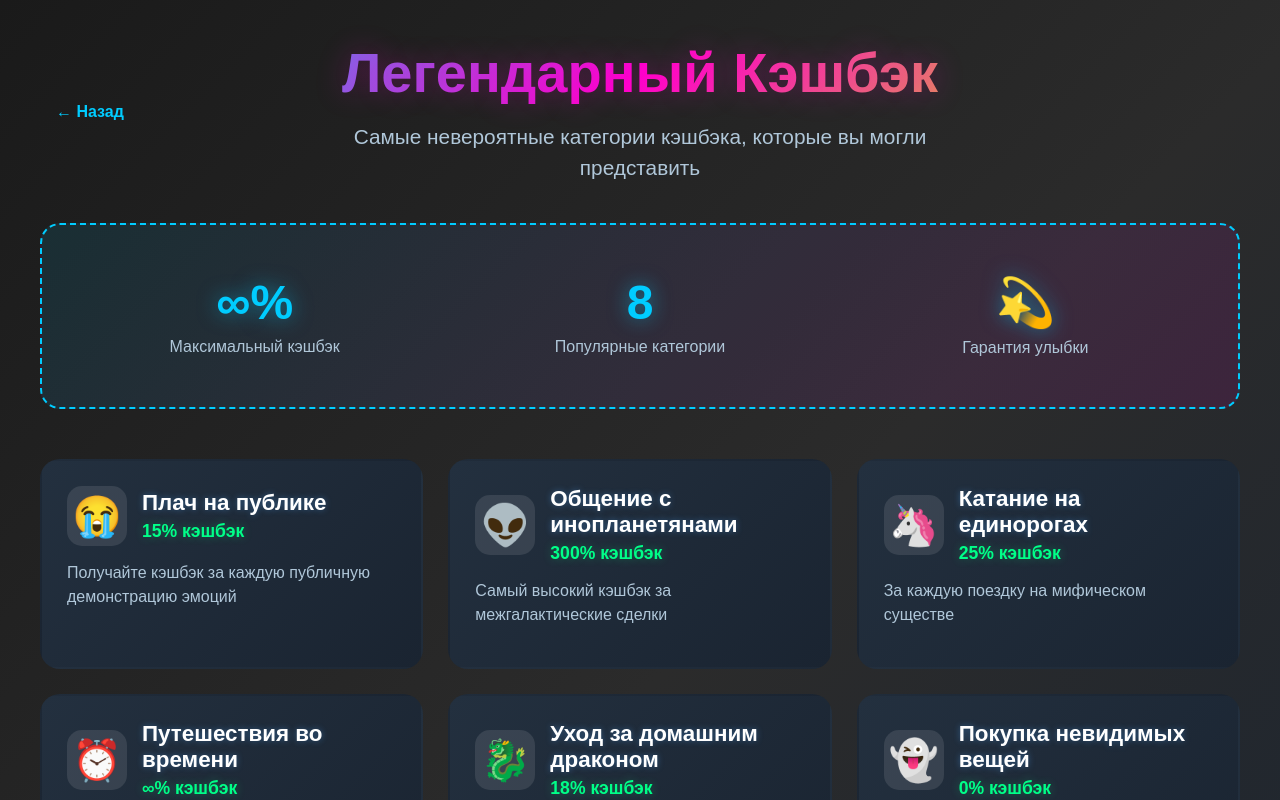
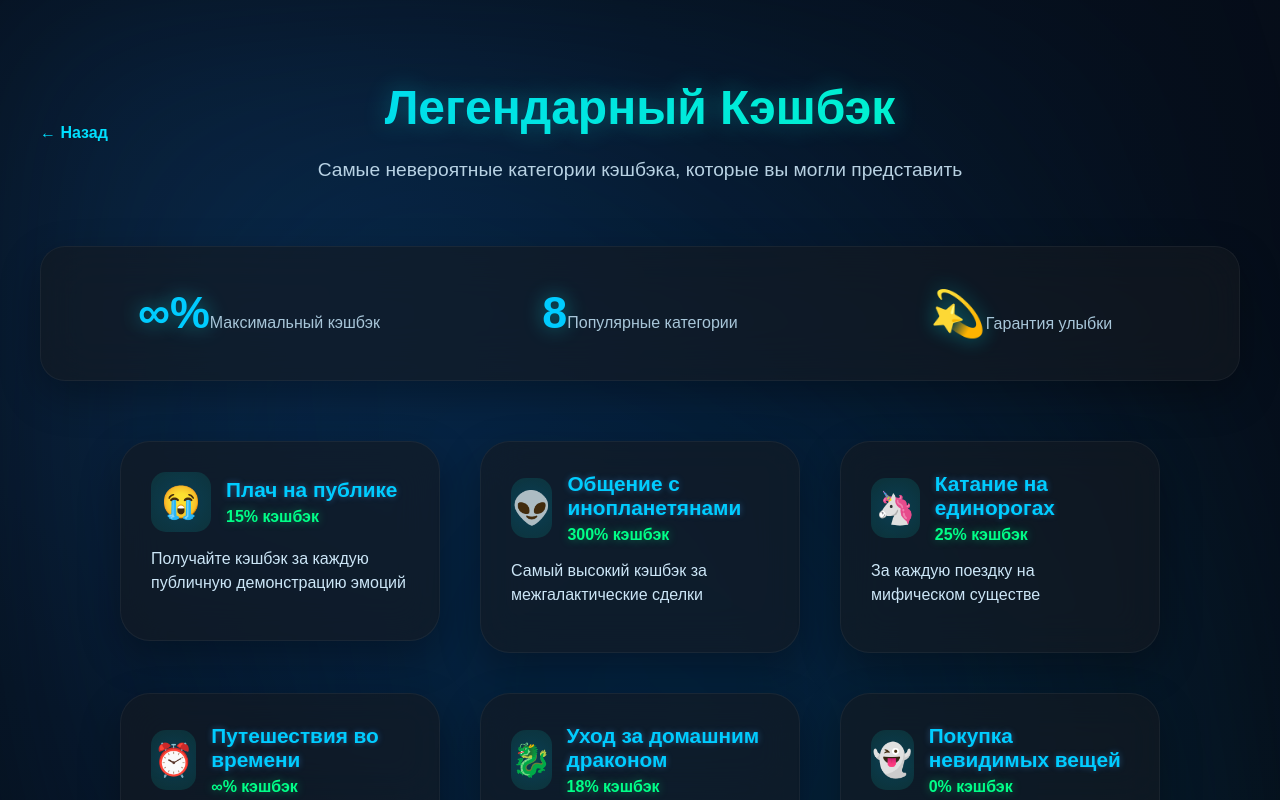
Before and after one commit to neonstrannik/bank-app, a Next.js app: page /cashback in a window 1280 px wide. Built offline with nearby package versions, Linux system fonts and the light colour scheme.

Commit message:
Design all in one

```diff
--- a/src/app/(pages)/cards/page.tsx
+++ b/src/app/(pages)/cards/page.tsx
@@ -76,7 +76,7 @@ export default function CardsPage() {
               <p className={styles.description}>{card.description}</p>
               <ul>
                 {card.benefits.map((b, idx) => (
-                  <li key={idx}>✓ {b}</li>
+                  <li key={idx}> {b}</li>
                 ))}
               </ul>
             </div>
--- a/src/app/(pages)/cashback/cashback.module.css
+++ b/src/app/(pages)/cashback/cashback.module.css
@@ -1,30 +1,55 @@
+/* 🌌 Контейнер со светящимся фоном */
 .container {
   min-height: 100vh;
-  padding: 40px 20px;
-  background: linear-gradient(135deg, #1a1a1a 0%, #2b2b2b 50%, #1a2431 100%);
+  background: radial-gradient(circle at 20% 20%, #0a1a2f 0%, #07111f 30%, #050a14 100%);
+  display: flex;
+  flex-direction: column;
+  align-items: center;
+  justify-content: flex-start;
+  padding: 80px 20px;
+  position: relative;
+  overflow: hidden;
 }
 
-.content {
-  max-width: 1200px;
-  margin: 0 auto;
+/* Свечение и глубина */
+.container::before {
+  content: "";
+  position: absolute;
+  inset: 0;
+  background:
+    radial-gradient(circle at 30% 20%, rgba(0, 140, 255, 0.12), transparent 60%),
+    radial-gradient(circle at 80% 80%, rgba(0, 220, 255, 0.08), transparent 60%),
+    radial-gradient(circle at 50% 50%, rgba(0, 40, 90, 0.3), transparent 70%);
+  filter: blur(80px);
+  z-index: 0;
 }
 
+.container::after {
+  content: "";
+  position: absolute;
+  bottom: -20%;
+  left: 40%;
+  width: 400px;
+  height: 400px;
+  background: radial-gradient(circle, rgba(0, 120, 255, 0.15), transparent 70%);
+  filter: blur(120px);
+  z-index: 0;
+}
+
+/* 🌠 Контент */
+.content {
+  width: 100%;
+  max-width: 1200px;
+  position: relative;
+  z-index: 2;
+}
+
+/* Заголовок и подзаголовок */
 .header {
   text-align: center;
-  margin-bottom: 40px;
+  margin-bottom: 60px;
   position: relative;
-  animation: slideDown 0.8s ease-out;
-}
-
-@keyframes slideDown {
-  from {
-    opacity: 0;
-    transform: translateY(-30px);
-  }
-  to {
-    opacity: 1;
-    transform: translateY(0);
-  }
+  animation: fadeInUp 1s ease forwards;
 }
 
 .backLink {
@@ -32,150 +57,101 @@
   left: 0;
   top: 50%;
   transform: translateY(-50%);
-  color: #00ccff;
+  color: #00e0ff;
+  font-weight: 600;
   text-decoration: none;
-  font-weight: 600;
-  padding: 8px 16px;
-  border-radius: 6px;
   transition: all 0.3s ease;
+  z-index: 3;
 }
 
 .backLink:hover {
-  background: rgba(0, 204, 255, 0.1);
-  transform: translateY(-50%) translateX(-4px);
+  color: #00ffcc;
+  text-shadow: 0 0 10px #00ffcc;
+  transform: translateY(-50%) translateX(-5px);
 }
 
 .title {
-  font-size: 3.5rem;
-  background: linear-gradient(135deg, #00ccff 0%, #ff00cc 50%, #ccff00 100%);
+  font-size: 3rem;
+  font-weight: 700;
+  text-align: center;
+  margin-bottom: 20px;
+  background: linear-gradient(135deg, #00ccff, #00ffb7);
   -webkit-background-clip: text;
   -webkit-text-fill-color: transparent;
-  background-clip: text;
-  margin-bottom: 16px;
-  text-shadow: 0 0 30px rgba(255, 0, 204, 0.3);
+  text-shadow: 0 0 25px rgba(0, 255, 255, 0.3);
 }
 
 .subtitle {
-  font-size: 1.3rem;
-  color: #b0c7d9;
-  max-width: 600px;
+  color: #cce6f7;
+  font-size: 1.2rem;
+  max-width: 700px;
   margin: 0 auto;
-  line-height: 1.5;
+  text-align: center;
+  line-height: 1.6;
+  opacity: 0.9;
 }
 
+/* 🌐 Статистика */
 .statsBanner {
   display: grid;
   grid-template-columns: repeat(3, 1fr);
-  gap: 20px;
-  margin-bottom: 50px;
-  background: linear-gradient(
-    135deg,
-    rgba(0, 204, 255, 0.1) 0%,
-    rgba(255, 0, 204, 0.1) 100%
-  );
-  border-radius: 20px;
-  padding: 30px;
-  border: 2px dashed #00ccff;
-  animation: scaleIn 0.6s ease-out 0.3s both;
-}
-
-@keyframes scaleIn {
-  from {
-    opacity: 0;
-    transform: scale(0.9);
-  }
-  to {
-    opacity: 1;
-    transform: scale(1);
-  }
+  gap: 25px;
+  margin: 60px 0;
+  background: rgba(20, 25, 32, 0.6);
+  backdrop-filter: blur(25px);
+  border: 1px solid rgba(255, 255, 255, 0.05);
+  border-radius: 25px;
+  padding: 40px;
+  box-shadow: 0 15px 40px rgba(0, 0, 0, 0.3);
 }
 
 .stat {
   text-align: center;
-  padding: 20px;
 }
 
 .statNumber {
-  display: block;
-  font-size: 3rem;
+  font-size: 2.8rem;
   font-weight: 900;
   color: #00ccff;
+  text-shadow: 0 0 20px rgba(0, 255, 255, 0.4);
   margin-bottom: 8px;
-  text-shadow: 0 0 20px rgba(0, 204, 255, 0.5);
 }
 
 .statLabel {
-  color: #b0c7d9;
+  color: #a8c6d9;
   font-size: 1rem;
-  font-weight: 500;
 }
 
+/* 💠 Карточки категорий */
 .categoriesGrid {
-  display: grid;
-  grid-template-columns: repeat(auto-fit, minmax(350px, 1fr));
-  gap: 25px;
-  margin-bottom: 50px;
+  display: flex;
+  flex-wrap: wrap;
+  gap: 40px;
+  justify-content: center;
+  align-items: flex-start;
+  z-index: 2;
 }
 
 .categoryCard {
-  background: linear-gradient(135deg, #23303f 0%, #1a2431 100%);
-  border-radius: 20px;
-  padding: 25px;
-  border: 2px solid transparent;
-  transition: all 0.3s ease;
+  position: relative;
+  width: 320px;
+  border-radius: 30px;
+  background: rgba(20, 25, 32, 0.6);
+  border: 1px solid rgba(255, 255, 255, 0.05);
+  box-shadow: 0 15px 40px rgba(0, 0, 0, 0.3);
+  backdrop-filter: blur(20px);
+  overflow: hidden;
+  padding: 30px;
+  transition: all 0.5s ease;
   cursor: pointer;
-  position: relative;
-  overflow: hidden;
+  animation: fadeInUp 0.8s ease forwards;
   opacity: 0;
-  transform: translateY(30px) scale(0.95);
-  animation: cardAppear 0.6s ease-out forwards;
-}
-
-@keyframes cardAppear {
-  to {
-    opacity: 1;
-    transform: translateY(0) scale(1);
-  }
-}
-
-.categoryCard.visible {
-  opacity: 1;
-  transform: translateY(0) scale(1);
-}
-
-.categoryCard::before {
-  content: "";
-  position: absolute;
-  top: 0;
-  left: -100%;
-  width: 100%;
-  height: 100%;
-  background: linear-gradient(
-    90deg,
-    transparent,
-    rgba(255, 255, 255, 0.1),
-    transparent
-  );
-  transition: left 0.6s ease;
-}
-
-.categoryCard:hover::before {
-  left: 100%;
 }
 
 .categoryCard:hover {
-  transform: translateY(-8px) scale(1.02);
-  border-color: #00ccff;
-  box-shadow: 0 15px 40px rgba(0, 204, 255, 0.3),
-    0 0 0 1px rgba(0, 204, 255, 0.1);
-}
-
-.categoryCard.selected {
-  border-color: #ff00cc;
-  box-shadow: 0 15px 40px rgba(255, 0, 204, 0.4),
-    0 0 0 1px rgba(255, 0, 204, 0.2);
-  background: linear-gradient(135deg, #23303f 0%, #2a1a31 100%);
-  transform: translateY(-5px) scale(1.01);
+  transform: scale(1.05) translateY(-10px);
+  box-shadow: 0 30px 60px rgba(0, 255, 204, 0.15);
+  border-color: rgba(0, 255, 204, 0.4);
 }
 
 .categoryHeader {
@@ -186,111 +162,62 @@
 }
 
 .categoryIcon {
-  font-size: 2.5rem;
   width: 60px;
   height: 60px;
   display: flex;
   align-items: center;
   justify-content: center;
-  background: rgba(255, 255, 255, 0.1);
   border-radius: 15px;
-  transition: all 0.3s ease;
+  background: radial-gradient(circle at center, rgba(0, 200, 255, 0.2), rgba(0, 255, 200, 0.1));
+  font-size: 2rem;
+  transition: transform 0.3s ease;
 }
 
 .categoryCard:hover .categoryIcon {
-  transform: scale(1.1) rotate(5deg);
-  background: rgba(0, 204, 255, 0.2);
-}
-
-.categoryInfo {
-  flex: 1;
+  transform: rotate(5deg) scale(1.1);
 }
 
 .categoryTitle {
-  font-size: 1.4rem;
-  color: #ffffff;
-  margin-bottom: 5px;
+  color: #00ccff;
   font-weight: 700;
-  transition: all 0.3s ease;
-}
-
-.categoryCard:hover .categoryTitle {
-  color: #00ccff;
-  text-shadow: 0 0 10px rgba(0, 204, 255, 0.3);
+  font-size: 1.3rem;
+  margin-bottom: 6px;
 }
 
 .cashbackAmount {
-  font-size: 1.1rem;
   color: #00ff88;
   font-weight: 600;
-  text-shadow: 0 0 10px rgba(0, 255, 136, 0.3);
-  transition: all 0.3s ease;
-}
-
-.categoryCard:hover .cashbackAmount {
-  transform: scale(1.05);
-  color: #00ffaa;
+  text-shadow: 0 0 10px rgba(0, 255, 136, 0.4);
 }
 
 .categoryDescription {
-  color: #b0c7d9;
+  color: #cce6f7;
   line-height: 1.5;
-  margin-bottom: 15px;
-  transition: all 0.3s ease;
-}
-
-.categoryCard:hover .categoryDescription {
-  color: #ffffff;
-}
-
-.categoryDetails {
-  animation: slideDown 0.4s ease-out;
-}
-
-@keyframes slideDown {
-  from {
-    opacity: 0;
-    transform: translateY(-10px);
-  }
-  to {
-    opacity: 1;
-    transform: translateY(0);
-  }
+  margin: 15px 0;
 }
 
 .conditions {
   background: rgba(255, 255, 255, 0.05);
-  padding: 15px;
+  padding: 12px;
   border-radius: 10px;
-  margin-bottom: 15px;
   color: #ffcc00;
   font-size: 0.9rem;
   border-left: 3px solid #ffcc00;
-  animation: pulse 2s infinite;
 }
 
-@keyframes pulse {
-  0%,
-  100% {
-    box-shadow: 0 0 0 rgba(255, 204, 0, 0.4);
-  }
-  50% {
-    box-shadow: 0 0 20px rgba(255, 204, 0, 0.8);
-  }
-}
-
+/* ⚡ Кнопка */
 .activateButton {
   width: 100%;
-  background: linear-gradient(135deg, #ff00cc 0%, #cc00ff 100%);
+  background: linear-gradient(135deg, #00a2ff, #00ffcc);
   color: white;
   border: none;
   padding: 15px;
-  border-radius: 12px;
+  border-radius: 15px;
   font-weight: 700;
   font-size: 1.1rem;
   cursor: pointer;
   transition: all 0.3s ease;
-  box-shadow: 0 5px 20px rgba(255, 0, 204, 0.4);
+  box-shadow: 0 5px 20px rgba(0, 255, 204, 0.2);
   position: relative;
   overflow: hidden;
 }
@@ -302,12 +229,7 @@
   left: -100%;
   width: 100%;
   height: 100%;
-  background: linear-gradient(
-    90deg,
-    transparent,
-    rgba(255, 255, 255, 0.2),
-    transparent
-  );
+  background: linear-gradient(90deg, transparent, rgba(255, 255, 255, 0.2), transparent);
   transition: left 0.5s ease;
 }
 
@@ -316,81 +238,52 @@
 }
 
 .activateButton:hover {
-  transform: translateY(-2px);
-  box-shadow: 0 8px 25px rgba(255, 0, 204, 0.6), 0 0 30px rgba(255, 0, 204, 0.3);
+  transform: translateY(-3px);
+  box-shadow: 0 15px 35px rgba(0, 255, 255, 0.3);
 }
 
+/* ⚠️ Дисклеймер */
 .disclaimer {
-  background: linear-gradient(
-    135deg,
-    rgba(255, 204, 0, 0.1) 0%,
-    rgba(255, 0, 204, 0.1) 100%
-  );
-  border-radius: 15px;
-  padding: 25px;
-  border: 1px solid #ffcc00;
+  background: rgba(20, 25, 32, 0.7);
+  border: 1px solid rgba(255, 255, 255, 0.05);
+  border-radius: 25px;
+  padding: 30px;
   text-align: center;
-  animation: fadeIn 1s ease-out 1s both;
+  color: #cce6f7;
+  margin-top: 40px;
+  box-shadow: 0 10px 30px rgba(0, 255, 255, 0.05);
+  backdrop-filter: blur(20px);
 }
 
-@keyframes fadeIn {
+.disclaimer h3 {
+  color: #00ffcc;
+  margin-bottom: 10px;
+}
+
+@keyframes fadeInUp {
   from {
+    transform: translateY(40px);
     opacity: 0;
   }
   to {
+    transform: translateY(0);
     opacity: 1;
   }
 }
 
-.disclaimer h3 {
-  color: #ffcc00;
-  margin-bottom: 15px;
-  font-size: 1.4rem;
-}
-
-.disclaimer p {
-  color: #b0c7d9;
-  line-height: 1.6;
-  font-size: 1rem;
-}
-
-@media (max-width: 768px) {
-  .container {
-    padding: 20px 15px;
-  }
-
-  .title {
-    font-size: 2.5rem;
-  }
-
+@media (max-width: 900px) {
   .statsBanner {
     grid-template-columns: 1fr;
-    gap: 15px;
-    padding: 20px;
+    gap: 20px;
   }
-
   .categoriesGrid {
-    grid-template-columns: 1fr;
+    flex-direction: column;
+    align-items: center;
   }
-
-  .backLink {
-    position: relative;
-    top: auto;
-    left: auto;
-    transform: none;
-    display: inline-block;
-    margin-bottom: 20px;
+  .categoryCard {
+    width: 90%;
   }
-
-  .categoryCard {
-    animation-delay: 0s !important;
+  .title {
+    font-size: 2.3rem;
   }
 }
-
-.categoryCard:nth-child(odd) {
-  animation-timing-function: cubic-bezier(0.4, 0, 0.2, 1);
-}
-
-.categoryCard:nth-child(even) {
-  animation-timing-function: cubic-bezier(0.2, 0, 0.4, 1);
-}
--- a/src/app/globals.css
+++ b/src/app/globals.css
@@ -9,7 +9,12 @@ html,
 body,
 #__next {
   height: 100%;
-  background-color: #1e1f25;
+  background: radial-gradient(
+    circle at 20% 20%,
+    #0a1a2f 0%,
+    #07111f 30%,
+    #050a14 100%
+  );
   color: #ecf0f1;
   font-family: "Montserrat", sans-serif;
   -webkit-font-smoothing: antialiased;
@@ -197,14 +202,13 @@ a:hover {
 }
 .navbar {
   display: flex;
-  align-items: center; /* вертикальная центровка всех элементов */
-  justify-content: space-between; /* логотип слева, ссылки по центру/справа */
+  align-items: center;
+  justify-content: space-between;
   padding: 18px 36px;
   position: fixed;
   top: 0;
   left: 0;
   right: 0;
-  background: rgba(22, 23, 28, 0.9);
   backdrop-filter: blur(10px);
   z-index: 1000;
 }
--- a/src/components/ui/AnimatedLogo/AnimatedLogoOverlay.css
+++ b/src/components/ui/AnimatedLogo/AnimatedLogoOverlay.css
@@ -18,13 +18,13 @@
 .logo-overlay.move {
   top: -22px;
   left: 12px;
-  transform: scale(0.55);
+  transform: scale(0.65);
 }
 
 .logo-overlay.static {
   top: -22px;
   left: 12px;
-  transform: scale(0.55);
+  transform: scale(0.65);
   opacity: 1;
   transition: none;
   pointer-events: auto;
--- a/src/components/ui/Dropdown/Dropdown.tsx
+++ b/src/components/ui/Dropdown/Dropdown.tsx
@@ -48,7 +48,7 @@ export default function Dropdown({ activeSection }: DropdownProps) {
         >
           <ul className="dropdown-menu">
             <li>
-              <Link href="/cards">💳 Карты</Link>
+              <Link href="/cards">Карты</Link>
             </li>
             <li>
               <a
```
Also changed, not shown: src/components/ui/AnimatedLogo/AnimatedLogoOverlay.tsx (+8 -8 lines).
